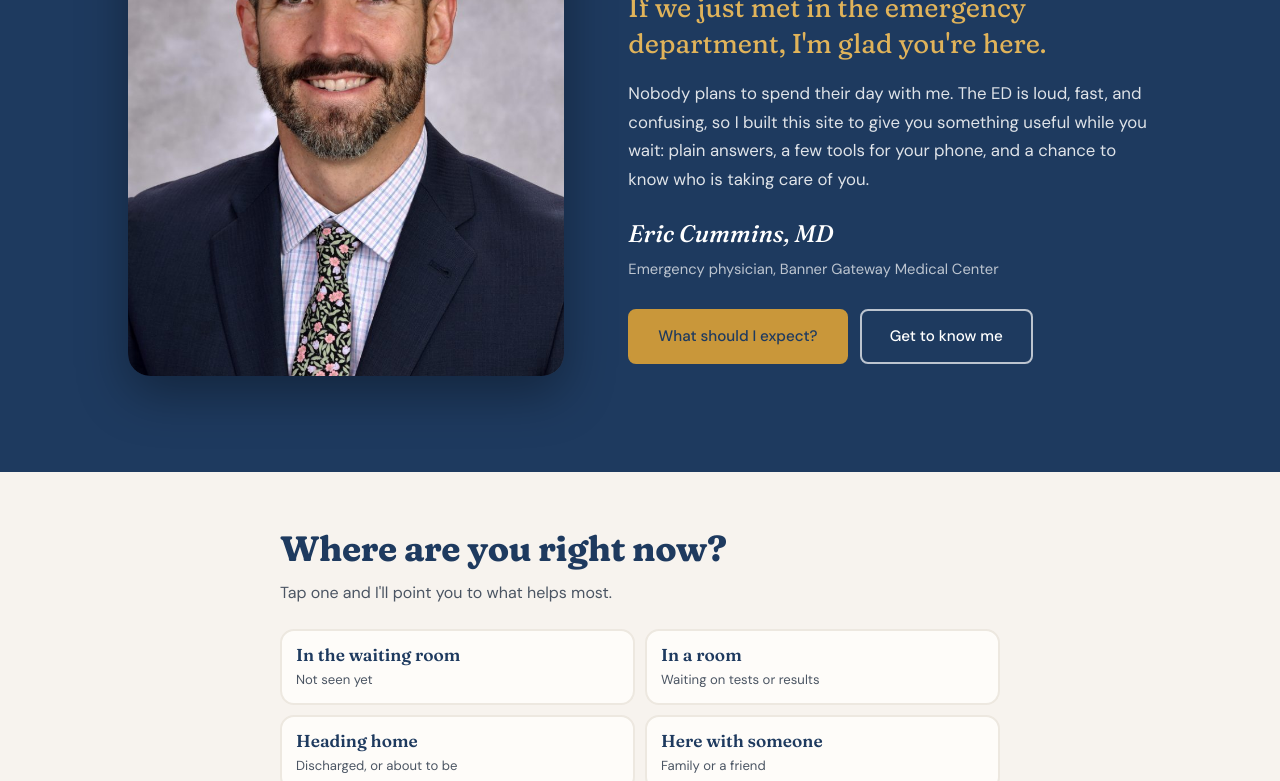
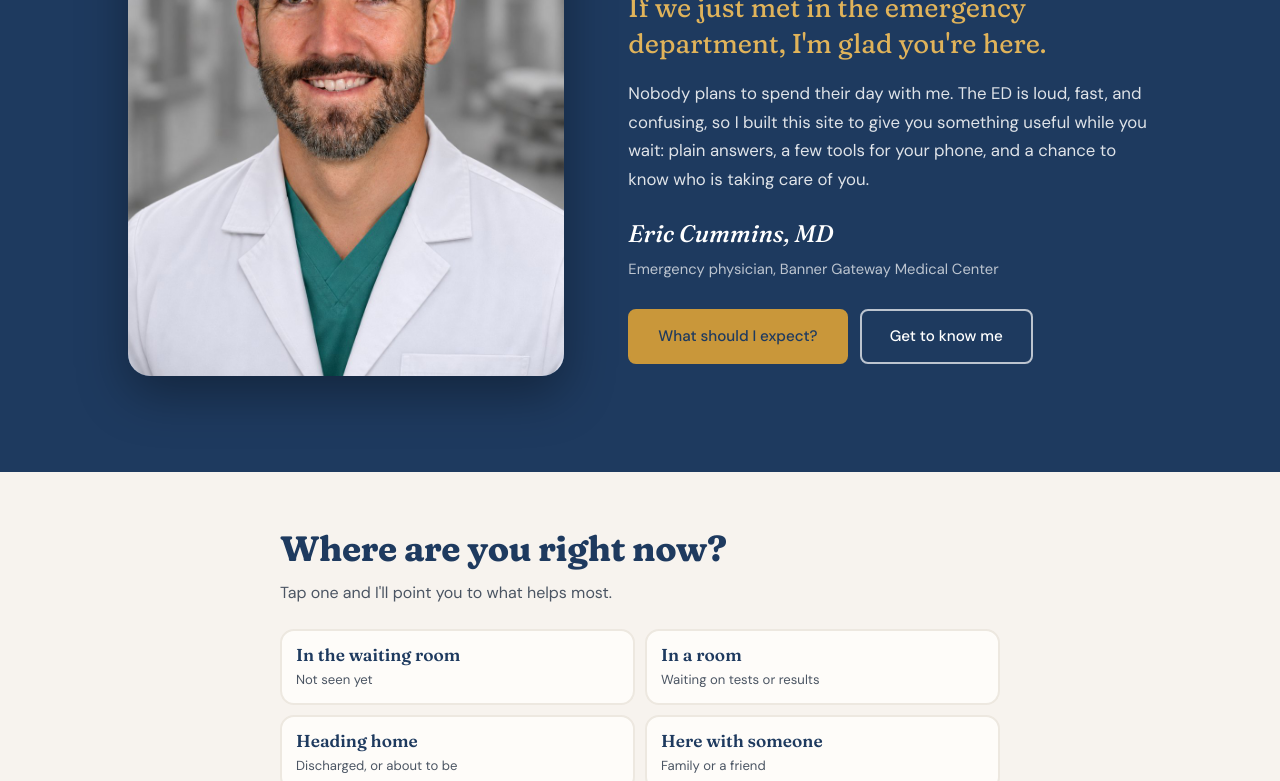
Before and after one commit to AZEMDoc33/myervisit.com, a plain HTML site: page index.html in a window 1280 px wide. Shown: the part 319-1100 px from the top of the page. Drawn offline with Linux system fonts and the light colour scheme; files whose address does not match are found by name.

Commit message:
Use the scrubs photo on the homepage, About page and share image
Co-Authored-By: Claude Fable 5.2 <noreply@anthropic.com>
Claude-Session: https://claude.ai/code/session_01RcUtLs95WB6qxETHrugdb3

```diff
--- a/index.html
+++ b/index.html
@@ -64,8 +64,7 @@
   <section class="hello">
     <div class="hello-inner">
       <figure class="hello-photo">
-        <!-- PHOTO: swap this file for the scrub-top photo (portrait, at least 900px wide) -->
-        <img src="images/cummins-professional-photo.jpg" alt="Dr. Eric Cummins, emergency physician" width="768" height="960" fetchpriority="high" />
+        <img src="images/dr-cummins-scrubs.jpg" alt="Dr. Eric Cummins, emergency physician" width="960" height="1200" fetchpriority="high" />
       </figure>
       <div class="hello-text">
         <h1>Hi, I'm Dr. Cummins.</h1>
--- a/styles.css
+++ b/styles.css
@@ -1239,7 +1239,7 @@ p:last-child { margin-bottom: 0; }
 .hello { background: var(--navy); color: white; padding: 104px 0 56px; }
 .hello-inner { max-width: 1080px; margin: 0 auto; padding: 0 20px; display: grid; gap: 28px; }
 .hello-photo { margin: 0; border-radius: 22px; overflow: hidden; background: var(--navy-light); box-shadow: 0 18px 50px rgba(0,0,0,0.35); aspect-ratio: 4 / 5; max-height: 52vh; width: 100%; }
-.hello-photo img { width: 100%; height: 100%; object-fit: cover; object-position: center 18%; }
+.hello-photo img { width: 100%; height: 100%; object-fit: cover; object-position: center 12%; }
 .hello h1 { font-size: clamp(2.3rem, 9vw, 4rem); font-weight: 600; line-height: 1.05; letter-spacing: -0.02em; color: white; }
 .hello-lead { font-family: 'Fraunces', Georgia, serif; font-variation-settings: 'SOFT' 100; font-size: clamp(1.25rem, 5vw, 1.7rem); line-height: 1.3; color: var(--gold-light); margin: 12px 0 18px; }
 .hello-note { color: rgba(255,255,255,0.86); font-size: 1.05rem; line-height: 1.7; max-width: 34em; }
```
Also changed, not shown: about.html (+1 -2 lines), images/dr-cummins-scrubs.jpg (added), images/og/default.jpg.
